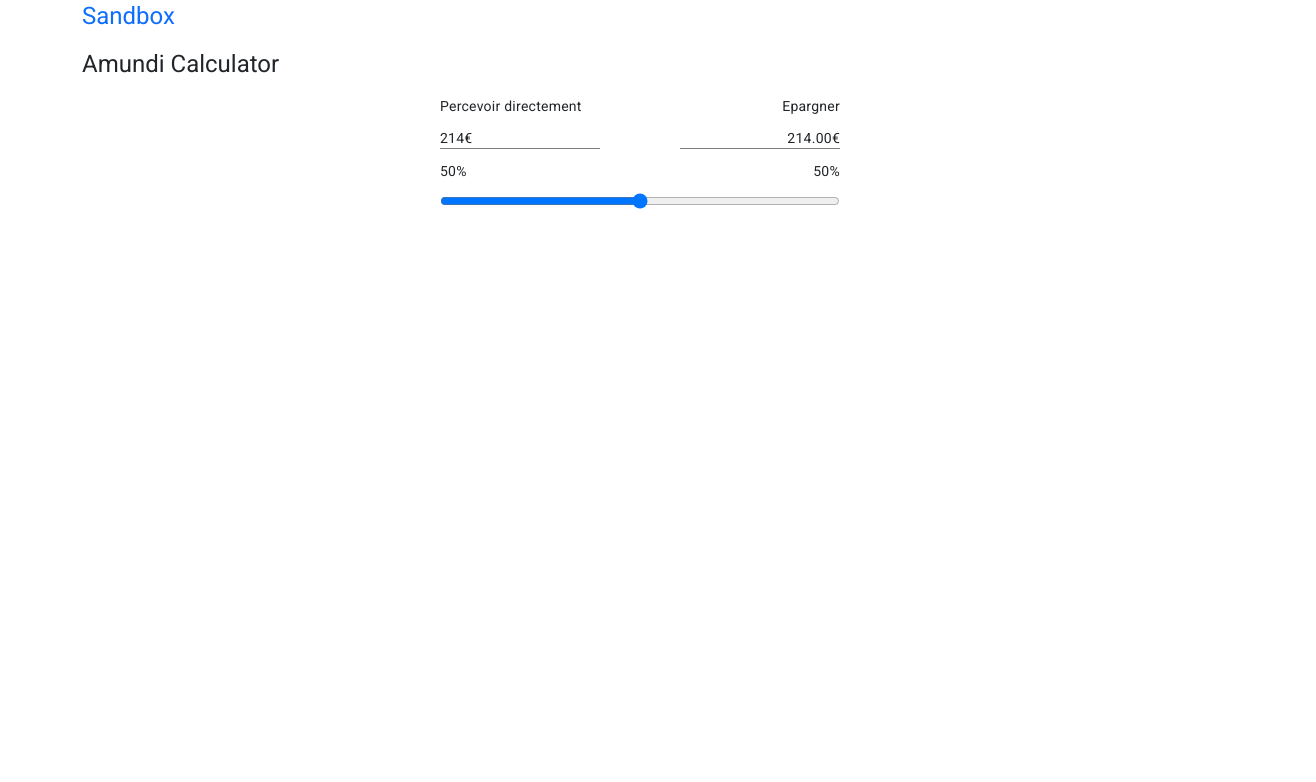
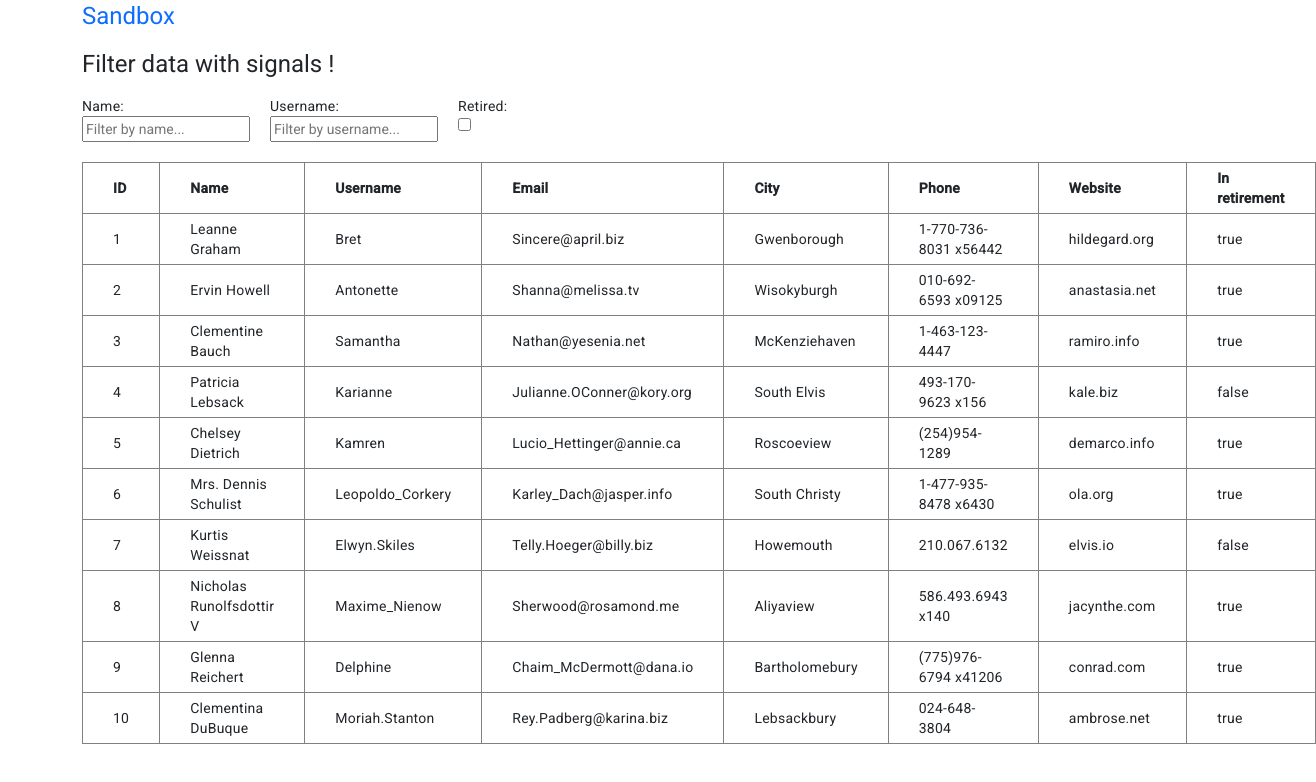
Before and after one commit to Portfolio-Allan-Rolle/angular-sandbox, an Angular app: page / in a window 1280 px wide. Shown: the top 782 px of the page, 1316 px wide, since content can reach past the window. Built offline with nearby package versions, Linux system fonts and the light colour scheme.

Commit message:
table filter

```diff
--- a/src/app/app.component.html
+++ b/src/app/app.component.html
@@ -14,5 +14,6 @@
   <!-- <app-rxjs-search></app-rxjs-search> -->
   <!-- <app-rxjs-search-bis></app-rxjs-search-bis> -->
   <!-- <app-reactive-form-exercice></app-reactive-form-exercice> -->
-  <app-amundi-calculator></app-amundi-calculator>
+  <!-- <app-amundi-calculator></app-amundi-calculator> -->
+  <app-table-filter></app-table-filter>
 </div>
--- a/src/app/app.module.ts
+++ b/src/app/app.module.ts
@@ -17,6 +17,7 @@
 import { RxjsSearchBisComponent } from '../components/rxjs-search-bis/rxjs-search-bis.component';
 import { ReactiveFormExerciceComponent } from '../components/reactive-form-exercice/reactive-form-exercice.component';
 import { AmundiCalculatorComponent } from 'src/components/amundi-calculator/amundi-calculator.component';
+import { TableFilterComponent } from 'src/components/table-filter/table-filter.component';
 
 @NgModule({
   declarations: [
@@ -33,6 +34,7 @@
     RxjsSearchBisComponent,
     ReactiveFormExerciceComponent,
     AmundiCalculatorComponent,
+    TableFilterComponent
   ],
   imports: [
     BrowserModule,
--- /dev/null
+++ b/src/components/table-filter/table-filter.component.css
@@ -0,0 +1,24 @@
+header {
+  display: flex;
+  margin-bottom: 20px;
+}
+
+header > div {
+  margin-right: 20px;
+}
+
+header label {
+  display: block;
+}
+
+header p {
+  margin-bottom: 0;
+}
+
+table,
+table th,
+table td {
+  border: 1px solid grey;
+  border-collapse: collapse;
+  padding: 5px 30px;
+}
--- /dev/null
+++ b/src/components/table-filter/table-filter.component.html
@@ -0,0 +1,49 @@
+<h1>Filter data with signals !</h1>
+<header>
+  <div>
+    <label for="name">Name:</label>
+    <input
+      [formControl]="name"
+      id="name"
+      type="text"
+      placeholder="Filter by name..."
+    />
+  </div>
+  <div>
+    <label for="username">Username:</label>
+    <input
+      [formControl]="username"
+      id="username"
+      type="text"
+      placeholder="Filter by username..."
+    />
+  </div>
+  <div>
+    <label for="retirement">Retired:</label>
+    <input [formControl]="retired" id="retirement" type="checkbox" />
+  </div>
+</header>
+<table>
+  <thead>
+    <th>ID</th>
+    <th>Name</th>
+    <th>Username</th>
+    <th>Email</th>
+    <th>City</th>
+    <th>Phone</th>
+    <th>Website</th>
+    <th>In retirement</th>
+  </thead>
+  <tbody>
+    <tr *ngFor="let user of data$()">
+      <td>{{ user.id }}</td>
+      <td>{{ user.name }}</td>
+      <td>{{ user.username }}</td>
+      <td>{{ user.email }}</td>
+      <td>{{ user.city }}</td>
+      <td>{{ user.phone }}</td>
+      <td>{{ user.website }}</td>
+      <td>{{ user.isRetired }}</td>
+    </tr>
+  </tbody>
+</table>
--- /dev/null
+++ b/src/components/table-filter/table-filter.component.ts
@@ -0,0 +1,131 @@
+import { Component, computed } from '@angular/core';
+import { toSignal } from '@angular/core/rxjs-interop';
+import { FormControl } from '@angular/forms';
+import { startWith } from 'rxjs';
+
+@Component({
+  selector: 'app-table-filter',
+  templateUrl: './table-filter.component.html',
+  styleUrl: './table-filter.component.css',
+})
+export class TableFilterComponent {
+  public name = new FormControl();
+  public username = new FormControl();
+  public retired = new FormControl();
+  private name$ = toSignal(this.name.valueChanges.pipe(startWith('')));
+  private username$ = toSignal(this.username.valueChanges.pipe(startWith('')));
+  private isRetired$ = toSignal(this.retired.valueChanges.pipe(startWith(false)));
+
+  private readonly users = [
+    {
+      id: 1,
+      name: 'Leanne Graham',
+      username: 'Bret',
+      email: 'Sincere@april.biz',
+      city: 'Gwenborough',
+      phone: '1-770-736-8031 x56442',
+      website: 'hildegard.org',
+      isRetired: true,
+    },
+    {
+      id: 2,
+      name: 'Ervin Howell',
+      username: 'Antonette',
+      email: 'Shanna@melissa.tv',
+      city: 'Wisokyburgh',
+      phone: '010-692-6593 x09125',
+      website: 'anastasia.net',
+      isRetired: true,
+    },
+    {
+      id: 3,
+      name: 'Clementine Bauch',
+      username: 'Samantha',
+      email: 'Nathan@yesenia.net',
+      city: 'McKenziehaven',
+      phone: '1-463-123-4447',
+      website: 'ramiro.info',
+      isRetired: true,
+    },
+    {
+      id: 4,
+      name: 'Patricia Lebsack',
+      username: 'Karianne',
+      email: 'Julianne.OConner@kory.org',
+      city: 'South Elvis',
+      phone: '493-170-9623 x156',
+      website: 'kale.biz',
+      isRetired: false,
+    },
+    {
+      id: 5,
+      name: 'Chelsey Dietrich',
+      username: 'Kamren',
+      email: 'Lucio_Hettinger@annie.ca',
+      city: 'Roscoeview',
+      phone: '(254)954-1289',
+      website: 'demarco.info',
+      isRetired: true,
+    },
+    {
+      id: 6,
+      name: 'Mrs. Dennis Schulist',
+      username: 'Leopoldo_Corkery',
+      email: 'Karley_Dach@jasper.info',
+      city: 'South Christy',
+      phone: '1-477-935-8478 x6430',
+      website: 'ola.org',
+      isRetired: true,
+    },
+    {
+      id: 7,
+      name: 'Kurtis Weissnat',
+      username: 'Elwyn.Skiles',
+      email: 'Telly.Hoeger@billy.biz',
+      city: 'Howemouth',
+      phone: '210.067.6132',
+      website: 'elvis.io',
+      isRetired: false,
+    },
+    {
+      id: 8,
+      name: 'Nicholas Runolfsdottir V',
+      username: 'Maxime_Nienow',
+      email: 'Sherwood@rosamond.me',
+      city: 'Aliyaview',
+      phone: '586.493.6943 x140',
+      website: 'jacynthe.com',
+      isRetired: true,
+    },
+    {
+      id: 9,
+      name: 'Glenna Reichert',
+      username: 'Delphine',
+      email: 'Chaim_McDermott@dana.io',
+      city: 'Bartholomebury',
+      phone: '(775)976-6794 x41206',
+      website: 'conrad.com',
+      isRetired: true,
+    },
+    {
+      id: 10,
+      name: 'Clementina DuBuque',
+      username: 'Moriah.Stanton',
+      email: 'Rey.Padberg@karina.biz',
+      city: 'Lebsackbury',
+      isRetired: true,
+      phone: '024-648-3804',
+      website: 'ambrose.net',
+    },
+  ];
+
+  public data$ = computed(() => {
+    return this.users.filter((user) => {
+      const name = user.name.toLowerCase().includes(this.name$().toLowerCase())
+      const username = user.username.toLowerCase().includes(this.username$().toLowerCase());
+      const isRetired = this.isRetired$() ? user.isRetired : true
+
+      return name && username && isRetired
+    });
+  });
+}
```
Also changed, not shown: 1 other file (tests, documents, lock files or other folders).
